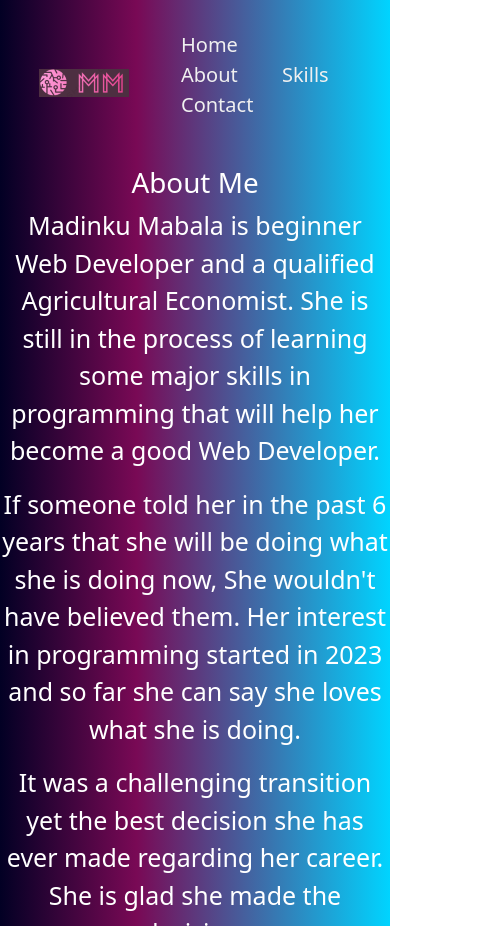
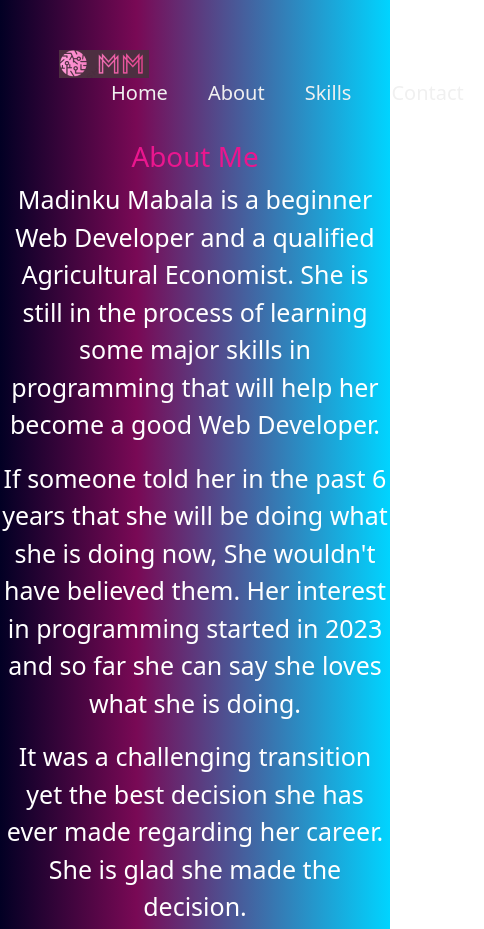
Before and after one commit to madinkum/portfolio, a plain HTML site: page about.html in a window 390 px wide. Shown: the top 929 px of the page, 484 px wide, since content can reach past the window. Drawn offline with nearby package versions, Linux system fonts and the light colour scheme.

Commit message:
add modify website

```diff
--- a/about.html
+++ b/about.html
@@ -16,14 +16,14 @@
 
         </div>
         <div class="info">
-            <p> Madinku Mabala is beginner Web Developer and a qualified Agricultural Economist. She is still in the process of learning some major skills in programming that will help her become a good Web Developer.</p>
+            <p> Madinku Mabala is a beginner Web Developer and a qualified Agricultural Economist. She is still in the process of learning some major skills in programming that will help her become a good Web Developer.</p>
 
             <p>If someone told her in the past 6 years that she will be doing what she is doing now, She wouldn't have believed them. Her interest in programming started in 2023 and so far she can say she loves what she is doing.</p>
 
             <p>It was a challenging transition yet the best decision she has ever made regarding her career. She is glad she made the decision.</p>
 
             <p>In her free time she likes cooking, baking and spending time with her loved ones.</p>
-            <p> Get in touch with her on <a href="https://www.linkedin.com/in/madinku-mabala-4337ba203?lipi=urn%3Ali%3Apage%3Ad_flagship3_profile_view_base_contact_details%3BUCXWtio%2BQnquG%2Fxyqgr0PQ%3D%3D"> Linkedin</a></p>
+            <p> Get in touch with her on <a class="link" href="https://www.linkedin.com/in/madinku-mabala-4337ba203?lipi=urn%3Ali%3Apage%3Ad_flagship3_profile_view_base_contact_details%3BUCXWtio%2BQnquG%2Fxyqgr0PQ%3D%3D"> Linkedin</a></p>
         </div>
 
     <a href=""></a>
--- a/style.css
+++ b/style.css
@@ -1,7 +1,7 @@
 
 #navbar{
     background:linear-gradient(90deg, rgba(2,0,36,1) 0%, rgba(121,9,85,1) 35%, rgba(0,212,255,1) 100%);
-
+    height: 90px;
 }
 header{
     display: flex;
@@ -18,6 +18,7 @@ header{
 }
 .logo{
     cursor: pointer;
+    display: flex;
 }
 .nav-links li a {
     color: #F0F0F0 ;
@@ -37,11 +38,10 @@ header{
     flex-direction: column;
 }
 .first-container h1{
-    font-family: 'Josefin Sans', sans-serif;
     font-family: 'Libre Baskerville', serif;
 }
 
-.first-containerimg img{
+.first-container img{
     height: 350px;
     width: 350px;
 }
@@ -60,12 +60,16 @@ header{
     justify-content: center;
     align-items: center;
     width:100%;
-    height: 90vh;
+    height: 91vh;
     color: white;
 
 }
+.link{
+    color: #EA168E;
+}
 .about-me h1{
-    text-align: center
+    text-align: center;
+    color: #EA168E;
 }
 .info{
     text-align: center;
@@ -182,7 +186,7 @@ header{
 .right-contact{
     display: flex;
     height: 460px;
-    width: 500px;
+    width: 600px;
     background-color: white;
     justify-content: center;
     align-items: center;
@@ -192,13 +196,14 @@ header{
 }
 .left-inner-contact{
     height: 50%;
-    width: 80%;
+    width: 60%;
     text-align: center;
     line-height: 30px;
 }
 .right-inner-conatact{
+
     height: 80%;
-    width: 70%;
+    width: 100%;
     text-align: center;
 }
 .label{
@@ -209,6 +214,7 @@ header{
     font-size: 0.8rem;
     background-color: #F0F0F0;
 }
+
 form p{
     text-align: left;
 }
@@ -224,3 +230,51 @@ button{
     cursor:pointer;
 
 }
+nav{
+    display: flex;
+}
+@media screen and (max-width: 600px) {
+    nav{
+        flex-wrap: wrap;
+
+    }
+    #navbar{
+        height: 150px;
+    }
+    .about-me{
+        height: 110vh;
+    }
+
+
+    .nav-links {
+        display: flex;
+        flex-direction: row;
+
+    }
+
+    .first-container h1{
+        text-align: center;
+    }
+}
+@media screen and (max-width: 800px){
+    .nav-links {
+        display: flex;
+        flex-direction: row;
+
+    }
+    .first-container h1{
+        text-align: center;
+    }
+    #navbar{
+        height: 140px;
+    }
+    header{
+        display: block;
+        position: absolute;
+        z-index: 20px;
+        right: 40px;
+        top: 20px;
+        left: 20px;
+        cursor: pointer;
+    }
+}
```
